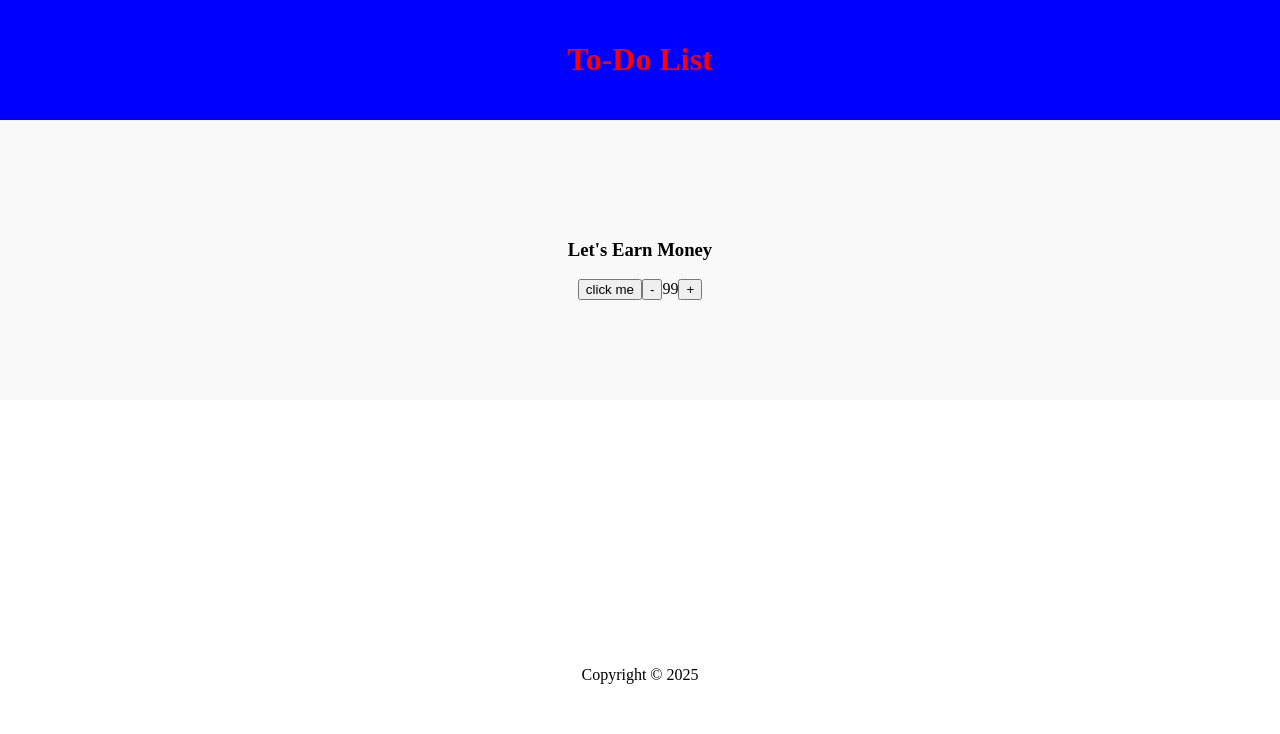
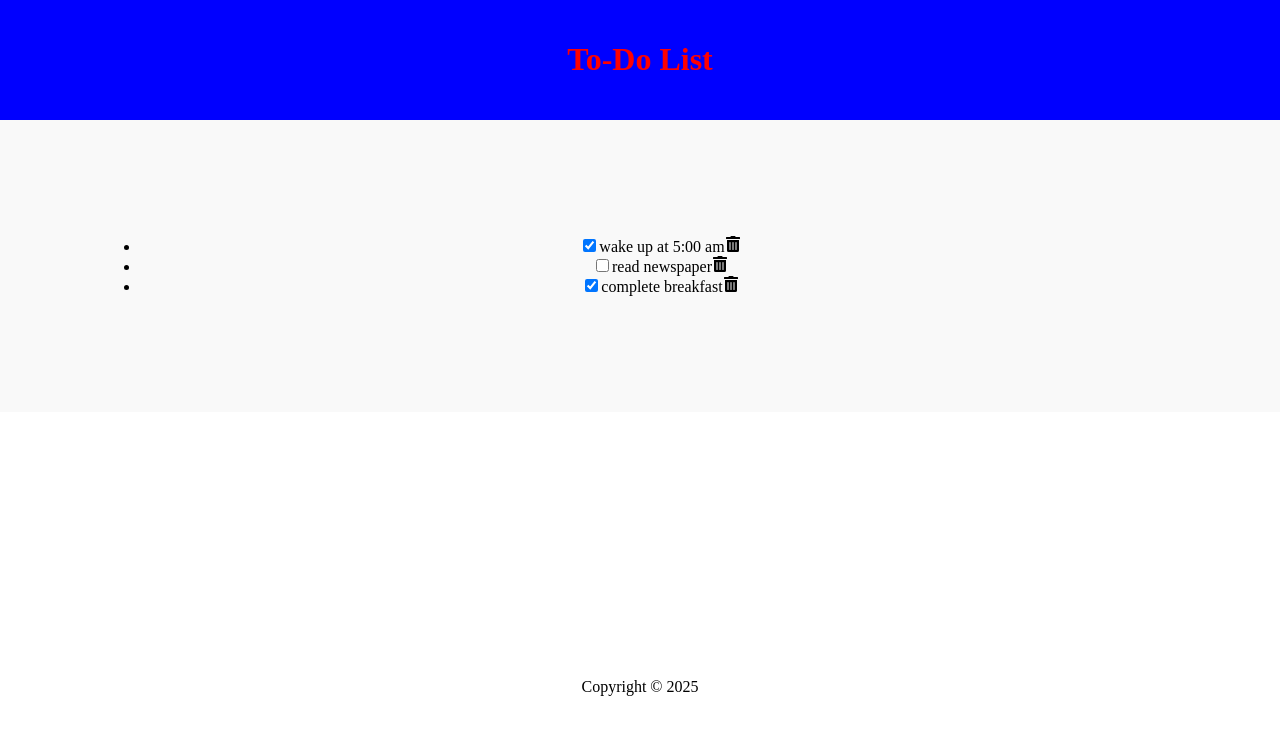
Before and after one commit to mukeshr08/ReactJS, a React (Create React App) app in the folder reactbasics/: page / in a window 1280 px wide. Shown: the top 734 px of the page. Built offline with nearby package versions, Linux system fonts and the light colour scheme.

Commit message:
To-Do list template with list and keys

```diff
--- a/reactbasics/package.json
+++ b/reactbasics/package.json
@@ -9,6 +9,7 @@
     "@testing-library/user-event": "^13.5.0",
     "react": "^19.2.1",
     "react-dom": "^19.2.1",
+    "react-icons": "^5.5.0",
     "react-scripts": "5.0.1",
     "web-vitals": "^2.1.4"
   },
--- a/reactbasics/src/Content.js
+++ b/reactbasics/src/Content.js
@@ -1,29 +1,39 @@
 import React from 'react'
 import { useState } from 'react'
+import { FaTrashAlt } from "react-icons/fa";
 const Content = () => {
-    const names=()=>{
-      const name=['Earn','Grow','Give']
-      const number=Math.floor(Math.random()*3)
-       setNamechange(name[number])
-    }
-    const [namechange,setNamechange]=useState('Earn')
-    const [value,setValue]=useState(99)
-    const incrementfunction=()=>{
-      setValue((value)=> {return value+1})//this can be return to the function if it repeat then not specify the initial value on the path
-      setValue(value+1)//value is first value
-
-    }
-    const decrementfunction=()=>{
-      setValue(value-1)
-    }
+    const [items,setItems]=useState(
+      [
+        {id:1,
+          checked:true,
+          value:"wake up at 5:00 am"
+        },
+        {id:2,
+          checked:false,
+          value:"read newspaper"
+        },
+        {id:3,
+          checked:true,
+          value:"complete breakfast"
+        },
+      ]
+    )
 
   return (
     <main>
-        <h3>Let's {namechange} Money</h3>
-        <button onClick={names}>click me</button>
-        <button onClick={decrementfunction}>-</button>
-        <span>{value}</span>
-        <button onClick={incrementfunction}>+</button>
+      <ul>
+        {items.map((item)=>(
+          <li>
+            <input
+            type='checkbox'
+            checked={item.checked}
+          />
+          <label>{item.value}</label>
+          <FaTrashAlt/>
+          </li>
+        ))}
+      </ul>
+
     </main>
   )
 }
```
Also changed, not shown: 1 other file (tests, documents, lock files or other folders).
